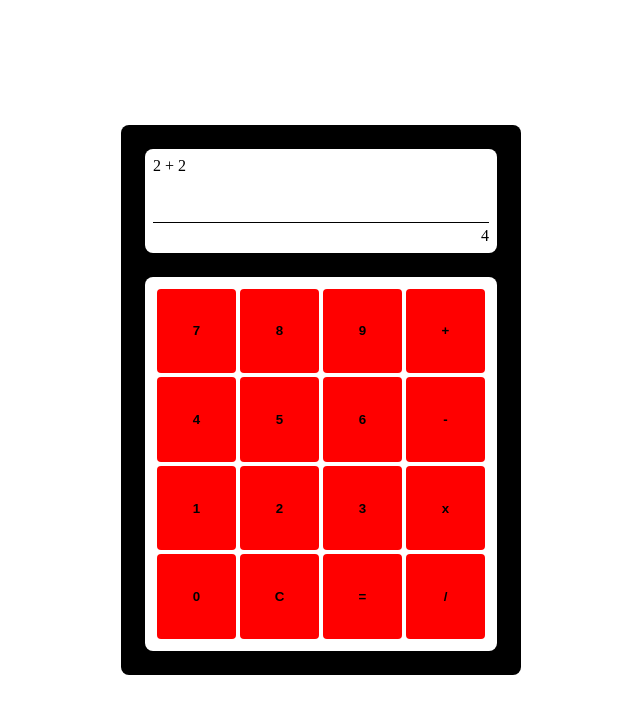
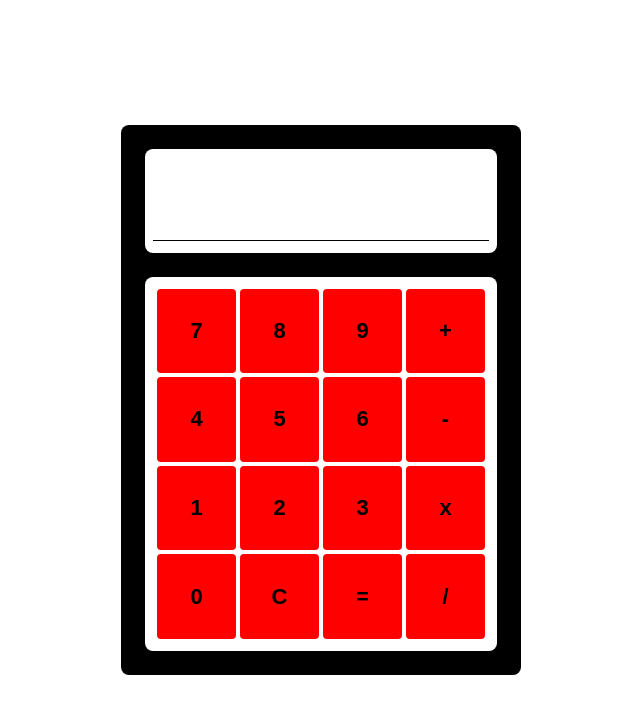
Before and after one commit to ahmedhanyh/calculator, a plain HTML site: page index.html in a window 1280 px wide. Shown: the whole page, without its empty margins (319-959 px from the left). Drawn offline with Linux system fonts and the light colour scheme.

Commit message:
Update style.css - increased display's and buttons' font sizes

```diff
--- a/css/style.css
+++ b/css/style.css
@@ -37,6 +37,7 @@ body {
     flex: 1;
     background-color: white;
     border-radius: inherit;
+    font-size: 24px;
 
     /* flex properties */
     display: flex;
@@ -68,6 +69,7 @@ body {
 
 #calculator-buttons button {
     background-color: red;
+    border-radius: 4px;
     font-weight: bold;
-    border-radius: 4px;
+    font-size: 22px;
 }
--- a/index.html
+++ b/index.html
@@ -10,26 +10,26 @@
 <body>
     <div id="calculator-body">
         <div id="calculator-display">
-            <div id="operation">2 + 2</div>
-            <div id="result">4</div>
+            <div id="operation"></div>
+            <div id="result"></div>
         </div>
         <div id="calculator-buttons">
             <button>7</button>
             <button>8</button>
             <button>9</button>
-            <button>+</button>
+            <button> + </button>
             <button>4</button>
             <button>5</button>
             <button>6</button>
-            <button>-</button>
+            <button> - </button>
             <button>1</button>
             <button>2</button>
             <button>3</button>
-            <button>x</button>
+            <button> x </button>
             <button>0</button>
-            <button>C</button>
-            <button>=</button>
-            <button>/</button>
+            <button id="clear-button">C</button>
+            <button id="equal-button">=</button>
+            <button> / </button>
         </div>
     </div>
 
```
